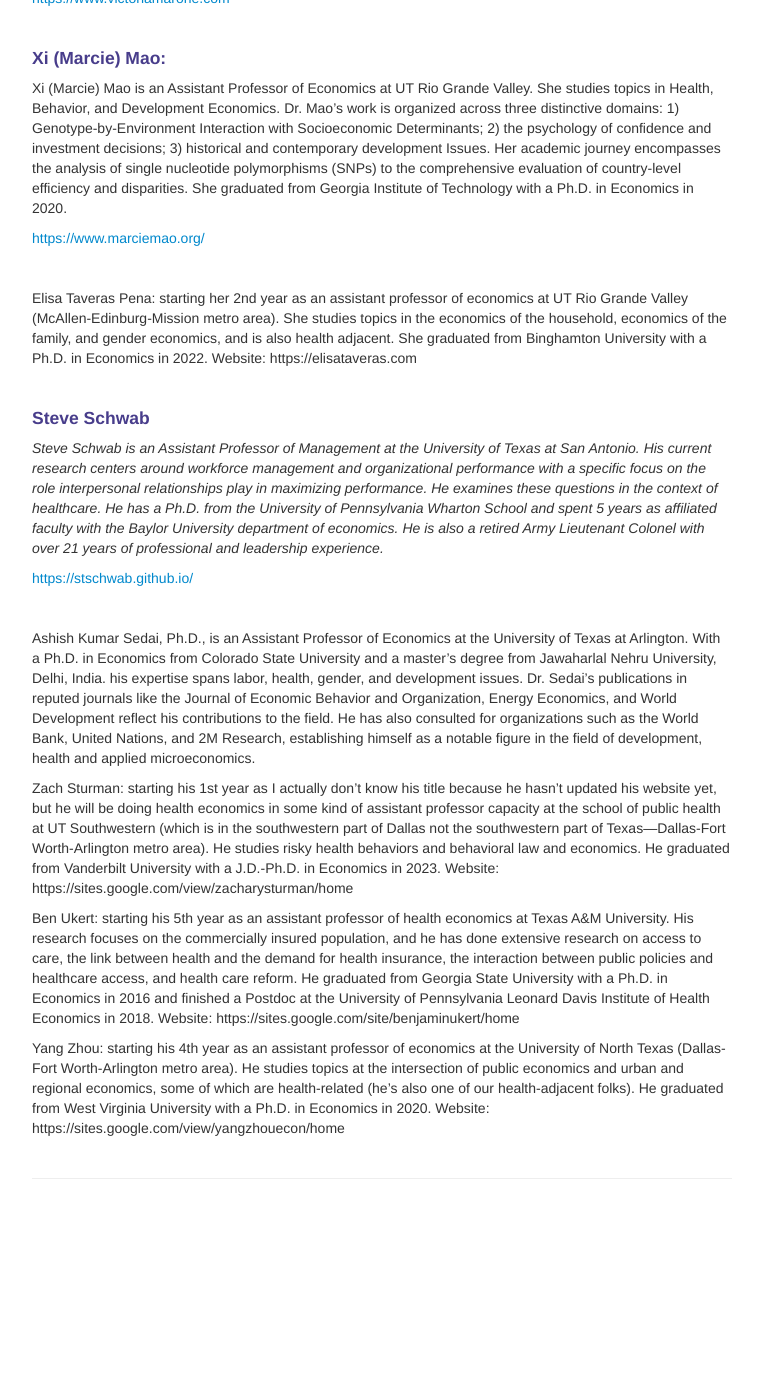
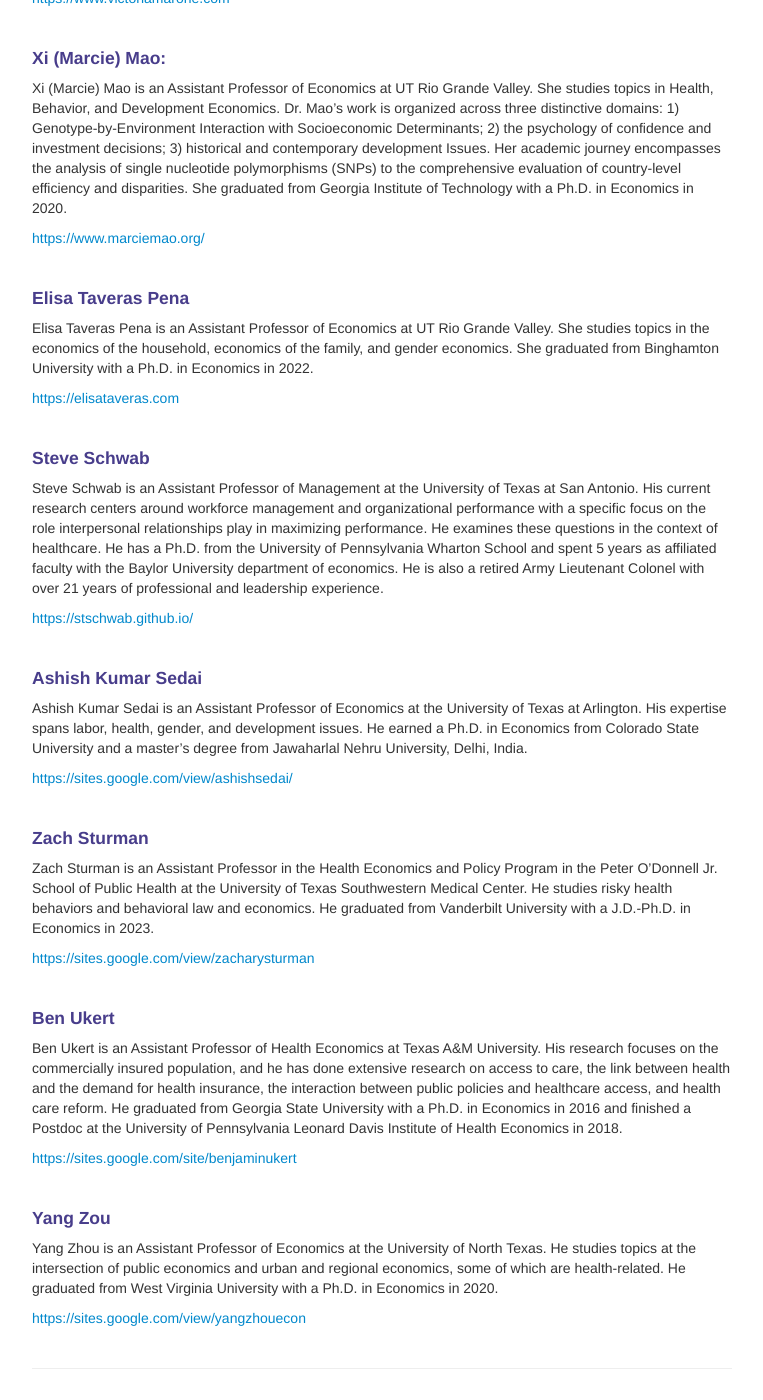
Before and after one commit to texhen/texhen.github.io, a Jekyll site: the page built from pages/affiliates.md, in a window 1280 px wide and 1400 px high, scrolled down 2074 px. Shown: the whole window, without its empty margins (258-1021 px from the left). Built offline with Jekyll 4.4.1, drawn with Linux system fonts in a browser that asks for light colours; before the commit the page ends 3284 px from its top, so only the background shows below that; some of the changed text lies outside the part shown.

Commit message:
Update affiliates.md

```diff
--- a/pages/affiliates.md
+++ b/pages/affiliates.md
@@ -5,78 +5,78 @@ description: TEXHEN affiliates
 ---
 
 #### Elena Andreyeva
-*Elena Andreyeva is an Assistant Professor in the Department of Health Policy and Management at Texas A&M University. She studies the relationship between policy decisions and healthcare access and outcomes for vulnerable populations; changes in organizational structure of healthcare providers and their effects on healthcare costs and utilization, provider finances, and patient outcomes; the importance of social determinants of health for individual healthcare utilization and health status. Her credentials include a Ph.D. in Economics from Georgia State University in 2016 followed by a postdoctoral fellowship at the Wharton School of the University of Pennsylvania.*
+Elena Andreyeva is an Assistant Professor in the Department of Health Policy and Management at Texas A&M University. She studies the relationship between policy decisions and healthcare access and outcomes for vulnerable populations; changes in organizational structure of healthcare providers and their effects on healthcare costs and utilization, provider finances, and patient outcomes; the importance of social determinants of health for individual healthcare utilization and health status. Her credentials include a Ph.D. in Economics from Georgia State University in 2016 followed by a postdoctoral fellowship at the Wharton School of the University of Pennsylvania.
 
 [https://public-health.tamu.edu/directory/andreyeva.html](https://public-health.tamu.edu/directory/andreyeva.html)
 
 <br/>
 
 #### David Beheshti
-*David Beheshti is an Assistant Professor of Economics at the University of Texas at San Antonio. He studies a variety of topics in health economics, including geographic variation in health care and the effects of public policy responses to the opioid crisis. He graduated from the University of Texas at Austin with a Ph.D. in Economics in 2020.*
+David Beheshti is an Assistant Professor of Economics at the University of Texas at San Antonio. He studies a variety of topics in health economics, including geographic variation in health care and the effects of public policy responses to the opioid crisis. He graduated from the University of Texas at Austin with a Ph.D. in Economics in 2020.
 
 [https://sites.google.com/view/davidbeheshti](https://sites.google.com/view/davidbeheshti)
 
 <br/>
 
 #### Anne M. Burton
-*Anne M. Burton is an Assistant Professor of Economics at the University of Texas at Dallas. Her research is primarily concerned with the spillover effects of risky health behaviors and crime. She graduated from Cornell University with a Ph.D. in Economics in 2021.*
+Anne M. Burton is an Assistant Professor of Economics at the University of Texas at Dallas. Her research is primarily concerned with the spillover effects of risky health behaviors and crime. She graduated from Cornell University with a Ph.D. in Economics in 2021.
 
 [https://annemburton.com](https://annemburton.com)
 
 <br/>
 
 #### Maura Coughlin
-*Maura Coughlin is an Assistant Professor of Economics at Rice University. She studies topics at the intersection of IO and health care (like Medicare). She graduated from Cornell University with a Ph.D. in Economics in 2020.*
+Maura Coughlin is an Assistant Professor of Economics at Rice University. She studies topics at the intersection of IO and health care (like Medicare). She graduated from Cornell University with a Ph.D. in Economics in 2020.
 
 [https://www.mauracoughlin.com](https://www.mauracoughlin.com)
 
 <br/>
 
 #### Jamein Cunningham
-*Jamein Cunningham is an Assistant Professor at the UT School of Law and LBJ School of Public Affairs at UT Austin. His research focuses on economics of crime, urban economics, and law and economics. Much of his work analyzes racial disparities in the criminal justice system, particularly police killings of civilians. He graduated from the University of Michigan with a Ph.D. in Economics in 2014, and was previously on the faculty at Cornell University, the University of Memphis, and Portland State University.*
+Jamein Cunningham is an Assistant Professor at the UT School of Law and LBJ School of Public Affairs at UT Austin. His research focuses on economics of crime, urban economics, and law and economics. Much of his work analyzes racial disparities in the criminal justice system, particularly police killings of civilians. He graduated from the University of Michigan with a Ph.D. in Economics in 2014, and was previously on the faculty at Cornell University, the University of Memphis, and Portland State University.
 
 [http://www.jameinpcunningham.com/about.html](http://www.jameinpcunningham.com/about.html)
 
 <br/>
 
 #### Chase Eck
-*Chase Eck is a health economist at the Baylor College of Medicine and VA Houston through the Center for Innovations in Quality, Effectiveness, and Safety. He studies the supply of healthcare and how it influences individual access to care and health outcomes. His recent work focuses on the provision of informal care, the nursing workforce, and provider network design within the VA’s Community Care Network. He graduated from the University of Arizona with a Ph.D. in Economics in 2021.*
+Chase Eck is a health economist at the Baylor College of Medicine and VA Houston through the Center for Innovations in Quality, Effectiveness, and Safety. He studies the supply of healthcare and how it influences individual access to care and health outcomes. His recent work focuses on the provision of informal care, the nursing workforce, and provider network design within the VA’s Community Care Network. He graduated from the University of Arizona with a Ph.D. in Economics in 2021.
 
 [https://chase-eck.github.io](https://chase-eck.github.io)
 
 <br/>
 
 #### Graham Gardner
-*Graham Gardner is an Assistant Professor of Economics at Texas Christian University (TCU). His research focuses on sexual and reproductive health, including the health effects of restricted access to abortion in the United States. He received his Ph.D. from Michigan State University in 2023.*
+Graham Gardner is an Assistant Professor of Economics at Texas Christian University (TCU). His research focuses on sexual and reproductive health, including the health effects of restricted access to abortion in the United States. He received his Ph.D. from Michigan State University in 2023.
 
 [https://www.grahamgardnerecon.com/](https://www.grahamgardnerecon.com/)
 
 <br/>
 
 #### Ben Harrell
-*Ben Harrell is an Assistant Professor of Economics at Trinity University. He studies how LGBTQ+ populations navigate healthcare and health insurance markets, and is broadly interested in topics related to access to care, mental health, and health policy. He did his Ph.D. work at Georgia State and a postdoc in the LGBTQ+ Policy Lab at Vanderbilt.*
+Ben Harrell is an Assistant Professor of Economics at Trinity University. He studies how LGBTQ+ populations navigate healthcare and health insurance markets, and is broadly interested in topics related to access to care, mental health, and health policy. He did his Ph.D. work at Georgia State and a postdoc in the LGBTQ+ Policy Lab at Vanderbilt.
 
 [https://www.benharrellecon.com/](https://www.benharrellecon.com/)
 
 <br/>
 
 #### Yucheng Hou
-*Yucheng Hou is an Assistant Professor in the School of Public Health at the University of Texas Health Science Center at Houston (UTHealth Houston). Her research areas are in payment and delivery system reform, care coordination, health care costs and service use.
-She earned a Ph.D. in Health Policy and Management (Econ track) at the University of North Carolina at Chapel Hill.*
+Yucheng Hou is an Assistant Professor in the School of Public Health at the University of Texas Health Science Center at Houston (UTHealth Houston). Her research areas are in payment and delivery system reform, care coordination, health care costs and service use.
+She earned a Ph.D. in Health Policy and Management (Econ track) at the University of North Carolina at Chapel Hill.
 
 [https://www.yuchengh.com/](https://www.yuchengh.com/)
 
 <br/>
 
 #### Hanchen (Raphael) Jiang
-*Hanchen Jiang is an Assistant Professor of Economics at the University of North Texas. He studies a variety of topics in applied micro (intergenerational mobility, inequality, and health and environment, particularly as they intersect with development). He graduated from Johns Hopkins University with a Ph.D. in Economics in 2020.*
+Hanchen Jiang is an Assistant Professor of Economics at the University of North Texas. He studies a variety of topics in applied micro (intergenerational mobility, inequality, and health and environment, particularly as they intersect with development). He graduated from Johns Hopkins University with a Ph.D. in Economics in 2020.
 
 [https://sites.google.com/view/hjiang/home](https://sites.google.com/view/hjiang/home)
 
 <br/>
 
 #### Victoria Marone
-Victoria Marone is an Assistant Professor of Economics at UT Austin. She studies topics at the intersection of IO and health care, including market design in health insurance markets. She graduated from Northwestern University with a Ph.D. in Economics in 2020.*
+Victoria Marone is an Assistant Professor of Economics at UT Austin. She studies topics at the intersection of IO and health care, including market design in health insurance markets. She graduated from Northwestern University with a Ph.D. in Economics in 2020.
 
 [https://www.victoriamarone.com](https://www.victoriamarone.com)
 
@@ -89,24 +89,45 @@ Xi (Marcie) Mao is an Assistant Professor of Economics at UT Rio Grande Valley.
 
 <br/>
 
-Elisa Taveras Pena: starting her 2nd year as an assistant professor of economics at UT Rio Grande Valley (McAllen-Edinburg-Mission metro area). She studies topics in the economics of the household, economics of the family, and gender economics, and is also health adjacent. She graduated from Binghamton University with a Ph.D. in Economics in 2022. Website: https://elisataveras.com
+#### Elisa Taveras Pena
+Elisa Taveras Pena is an Assistant Professor of Economics at UT Rio Grande Valley. She studies topics in the economics of the household, economics of the family, and gender economics. She graduated from Binghamton University with a Ph.D. in Economics in 2022.
+
+[https://elisataveras.com](https://elisataveras.com)
 
 <br/>
 
 #### Steve Schwab
-*Steve Schwab is an Assistant Professor of Management at the University of Texas at San Antonio. His current research centers around workforce management and organizational performance with a specific focus on the role interpersonal relationships play in maximizing performance. He examines these questions in the context of healthcare. He has a Ph.D. from the University of Pennsylvania Wharton School and spent 5 years as affiliated faculty with the Baylor University department of economics.  He is also a retired Army Lieutenant Colonel with over 21 years of professional and leadership experience.*
+Steve Schwab is an Assistant Professor of Management at the University of Texas at San Antonio. His current research centers around workforce management and organizational performance with a specific focus on the role interpersonal relationships play in maximizing performance. He examines these questions in the context of healthcare. He has a Ph.D. from the University of Pennsylvania Wharton School and spent 5 years as affiliated faculty with the Baylor University department of economics.  He is also a retired Army Lieutenant Colonel with over 21 years of professional and leadership experience.
 
 [https://stschwab.github.io/](https://stschwab.github.io/)
 
 <br/>
 
-Ashish Kumar Sedai, Ph.D., is an Assistant Professor of Economics at the University of Texas at Arlington. With a Ph.D. in Economics from Colorado State University and a master's degree from Jawaharlal Nehru University, Delhi, India.  his expertise spans labor, health, gender, and development issues. Dr. Sedai's publications in reputed journals like the Journal of Economic Behavior and Organization, Energy Economics, and World Development reflect his contributions to the field. He has also consulted for organizations such as the World Bank, United Nations, and 2M Research, establishing himself as a notable figure in the field of development, health and applied microeconomics.
+#### Ashish Kumar Sedai
+Ashish Kumar Sedai is an Assistant Professor of Economics at the University of Texas at Arlington. His expertise spans labor, health, gender, and development issues. He earned a Ph.D. in Economics from Colorado State University and a master's degree from Jawaharlal Nehru University, Delhi, India.
 
-Zach Sturman: starting his 1st year as I actually don’t know his title because he hasn’t updated his website yet, but he will be doing health economics in some kind of assistant professor capacity at the school of public health at UT Southwestern (which is in the southwestern part of Dallas not the southwestern part of Texas—Dallas-Fort Worth-Arlington metro area). He studies risky health behaviors and behavioral law and economics. He graduated from Vanderbilt University with a J.D.-Ph.D. in Economics in 2023. Website: https://sites.google.com/view/zacharysturman/home
+[https://sites.google.com/view/ashishsedai/](https://sites.google.com/view/ashishsedai/)
 
-Ben Ukert: starting his 5th year as an assistant professor of health economics at Texas A&M University. His research focuses on the commercially insured population, and he has done extensive research on access to care, the link between health and the demand for health insurance, the interaction between public policies and healthcare access, and health care reform. He graduated from Georgia State University with a Ph.D. in Economics in 2016 and finished a Postdoc at the University of Pennsylvania Leonard Davis Institute of Health Economics in 2018. Website: https://sites.google.com/site/benjaminukert/home
+<br/>
 
-Yang Zhou: starting his 4th year as an assistant professor of economics at the University of North Texas (Dallas-Fort Worth-Arlington metro area). He studies topics at the intersection of public economics and urban and regional economics, some of which are health-related (he’s also one of our health-adjacent folks). He graduated from West Virginia University with a Ph.D. in Economics in 2020. Website: https://sites.google.com/view/yangzhouecon/home
+#### Zach Sturman
+Zach Sturman is an Assistant Professor in the Health Economics and Policy Program in the Peter O'Donnell Jr. School of Public Health at the University of Texas Southwestern Medical Center. He studies risky health behaviors and behavioral law and economics. He graduated from Vanderbilt University with a J.D.-Ph.D. in Economics in 2023.
+
+[https://sites.google.com/view/zacharysturman](https://sites.google.com/view/zacharysturman/)
+
+<br/>
+
+#### Ben Ukert
+Ben Ukert is an Assistant Professor of Health Economics at Texas A&M University. His research focuses on the commercially insured population, and he has done extensive research on access to care, the link between health and the demand for health insurance, the interaction between public policies and healthcare access, and health care reform. He graduated from Georgia State University with a Ph.D. in Economics in 2016 and finished a Postdoc at the University of Pennsylvania Leonard Davis Institute of Health Economics in 2018.
+
+[https://sites.google.com/site/benjaminukert](https://sites.google.com/site/benjaminukert)
+
+<br/>
+
+#### Yang Zou
+Yang Zhou is an Assistant Professor of Economics at the University of North Texas. He studies topics at the intersection of public economics and urban and regional economics, some of which are health-related. He graduated from West Virginia University with a Ph.D. in Economics in 2020.
+
+[https://sites.google.com/view/yangzhouecon](https://sites.google.com/view/yangzhouecon)
 
 <!-- Note: this is how to write a comment in HTML. Everything in here won't show up on your webpage.-->
 
```
